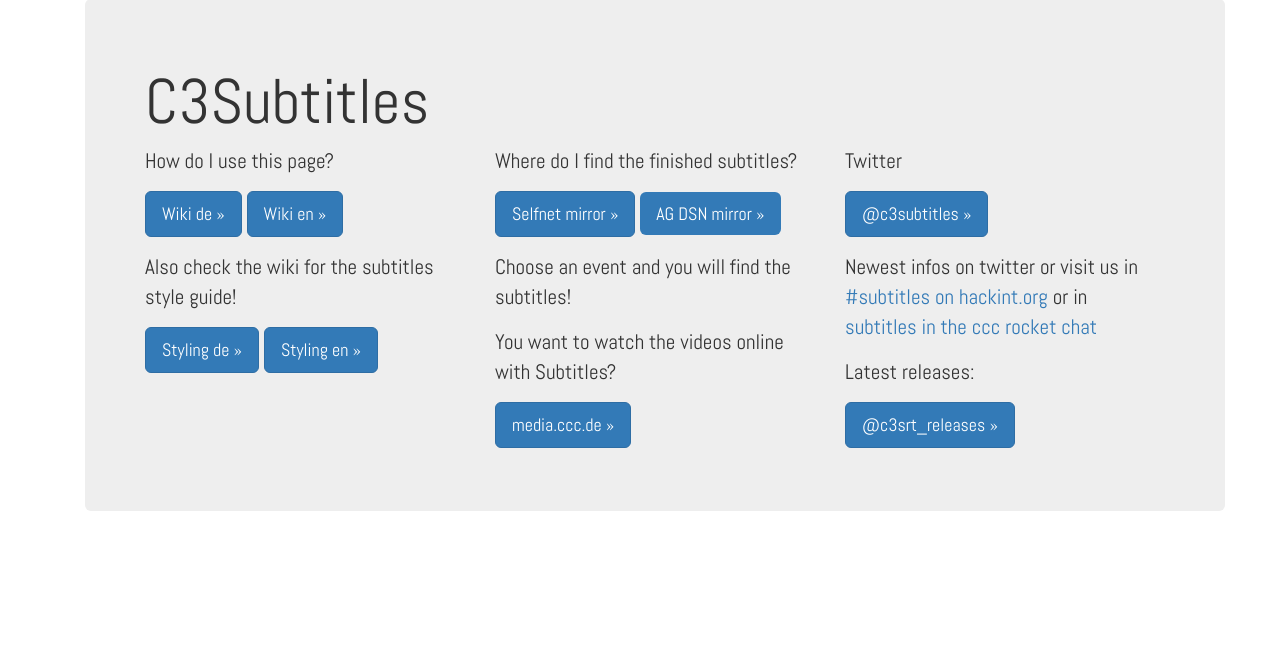
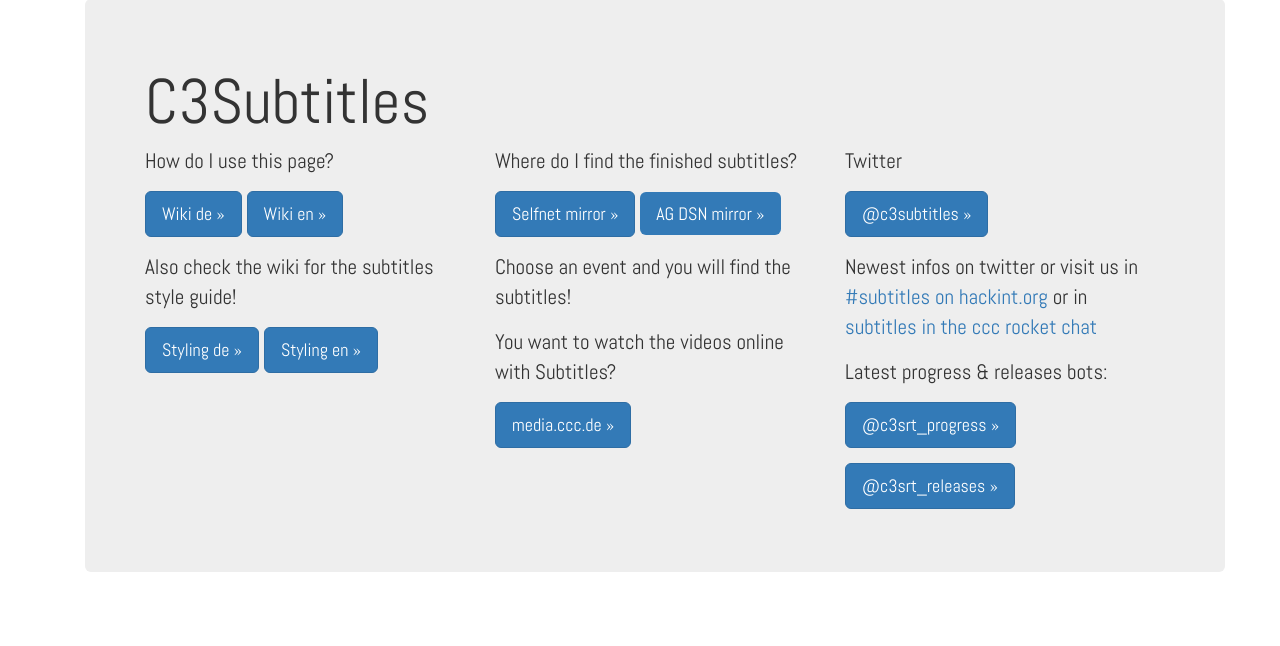
Before and after one commit to c3subtitles/subtitleStatus, a Django app: page / in a window 1280 px wide. Shown: the part 101-747 px from the top of the page. Run offline with Django 3.2, Linux system fonts and the light colour scheme; data that the repository does not hold is empty; parts of the project's set-up code (start-up, migrations or seed data) failed here and were passed over; some libraries are stand-ins or nearby versions.

Commit message:
Added the @c3srt_progress bot to the startpage

```diff
--- a/www/templates/www/main.html
+++ b/www/templates/www/main.html
@@ -24,7 +24,8 @@
             <p>Twitter</p>
             <p><a class="btn btn-primary btn-lg" href="https://www.twitter.com/c3subtitles" role="button" target="_blank">@c3subtitles »</a></p>
 	    <p>Newest infos on twitter or visit us in <a href="https://webirc.hackint.org/#irc://hackint.org/#subtitles" target="_blank">#subtitles on hackint.org</a> or in <br /><a href="https://rocket.events.ccc.de/channel/subtitles" target="_blank">subtitles in the ccc rocket chat</a><br /></p>
-                <p>Latest releases:</p>
+                <p>Latest progress & releases bots:</p>
+                <p><a class="btn btn-primary btn-lg" href="https://www.twitter.com/c3srt_progress" role="button" target="_blank">@c3srt_progress »</a></p>
                 <p><a class="btn btn-primary btn-lg" href="https://www.twitter.com/c3srt_releases" role="button" target="_blank">@c3srt_releases »</a></p>
         </div>
     </div>
```
